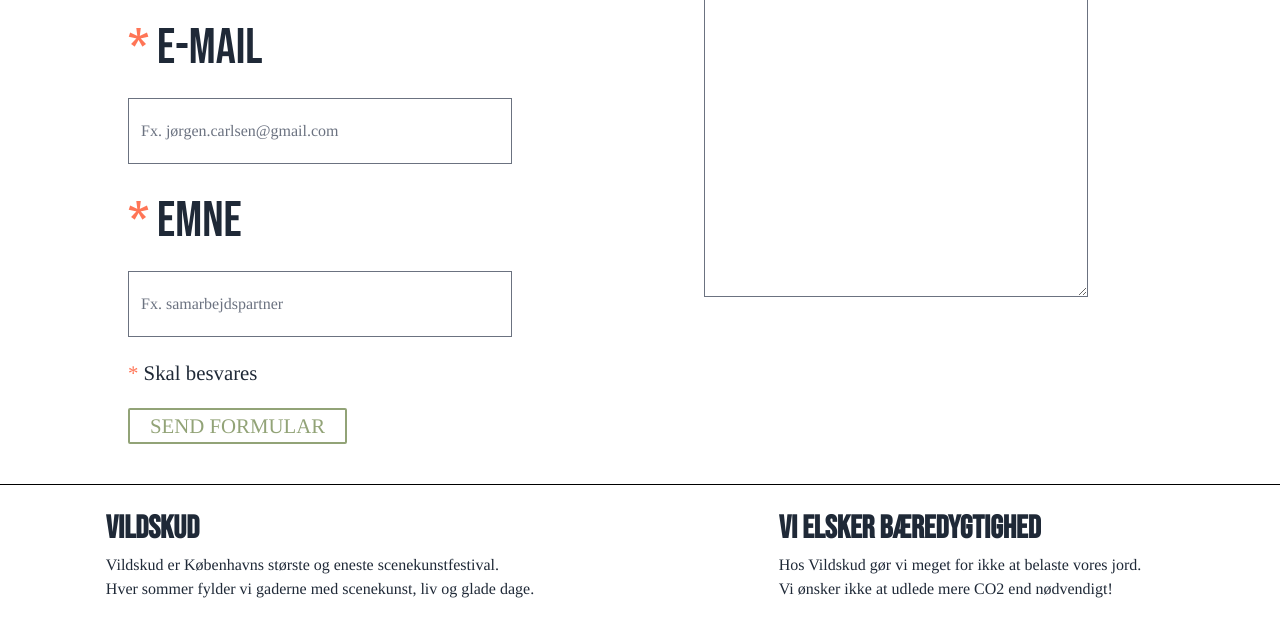
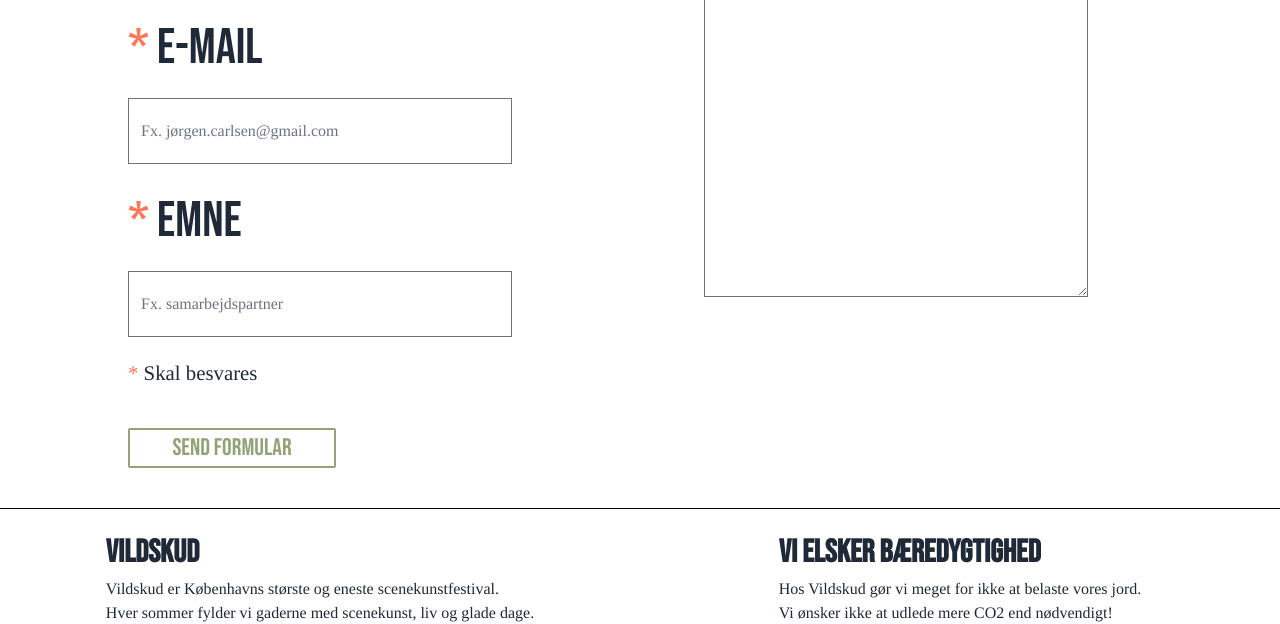
Before and after one commit to mart1c05/vildskud_festival, a website built with Vite: page src/kontakt.html in a window 1280 px wide. Shown: the part 1305-1929 px from the top of the page. Built offline with nearby package versions, Linux system fonts and the light colour scheme.

Commit message:
Knap fikset - kontakt

```diff
--- a/src/kontakt.html
+++ b/src/kontakt.html
@@ -423,9 +423,9 @@
               </div>
               <div class="pt-5">
                 <button
-                  class="rounded-sm border-2 border-morkegron px-3 text-morkegron hover:bg-morkegron hover:text-hvid lg:px-5 lg:text-brodtekst_web"
+                  class="mt-5 h-10 w-52 rounded-sm border-2 text-morkegron hover:bg-morkegron hover:text-hvid"
                 >
-                  <input type="submit" value="SEND FORMULAR" />
+                  <a class="text-h4_mobil" href="">Send formular</a>
                 </button>
               </div>
             </form>
```
